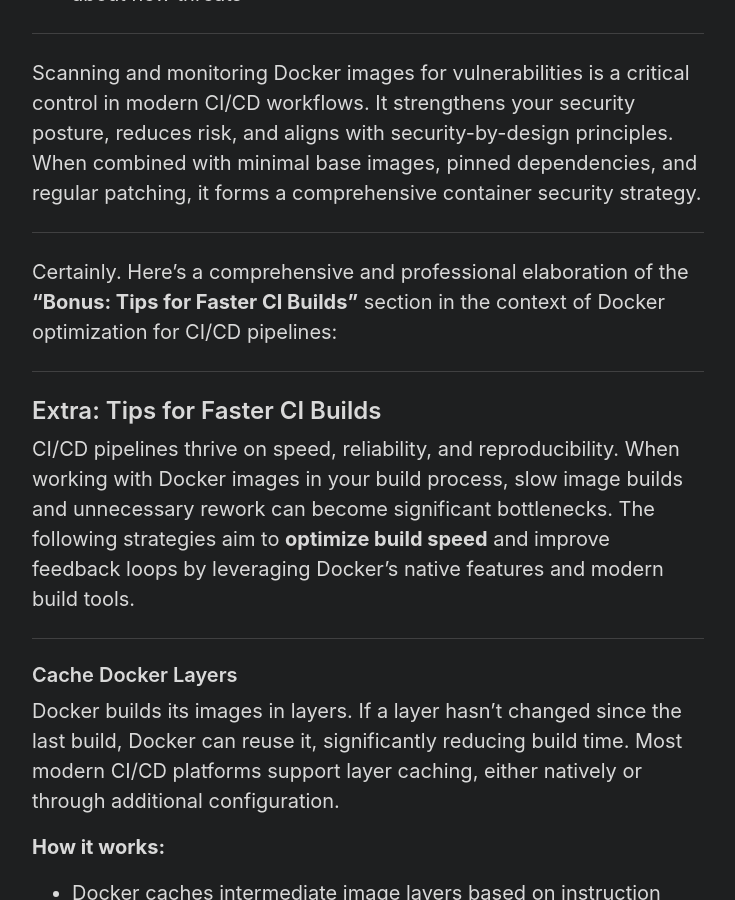
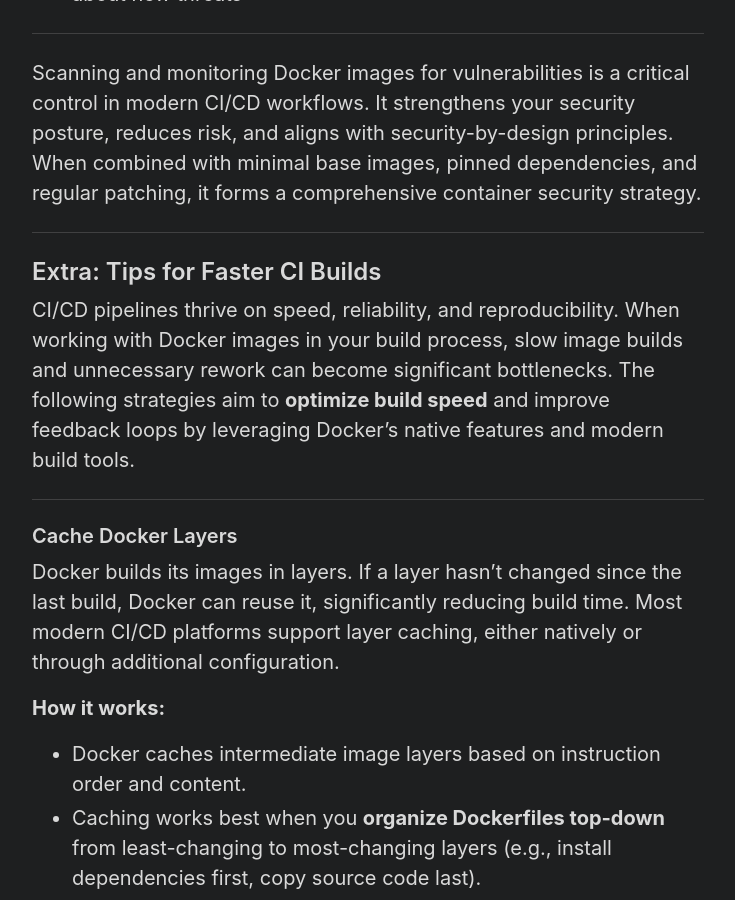
Before and after one commit to dstw/dstw.github.io, a Jekyll site: the page built from _posts/2025-05-28-optimizing-docker-images.markdown, in a window 1280 px wide and 900 px high, scrolled down 37854 px. Shown: the whole window, without its empty margins (272-1007 px from the left). Built offline with Jekyll 4.4.1, drawn with Linux system fonts in a browser that asks for light colours.

Commit message:
Update post: Optimizing Docker Images for CI/CD

```diff
--- a/_posts/2025-05-28-optimizing-docker-images.markdown
+++ b/_posts/2025-05-28-optimizing-docker-images.markdown
@@ -1235,10 +1235,6 @@
 
 ---
 
-Certainly. Here's a comprehensive and professional elaboration of the **"Bonus: Tips for Faster CI Builds"** section in the context of Docker optimization for CI/CD pipelines:
-
----
-
 ## Extra: Tips for Faster CI Builds
 
 CI/CD pipelines thrive on speed, reliability, and reproducibility. When working with Docker images in your build process, slow image builds and unnecessary rework can become significant bottlenecks. The following strategies aim to **optimize build speed** and improve feedback loops by leveraging Docker’s native features and modern build tools.
```
